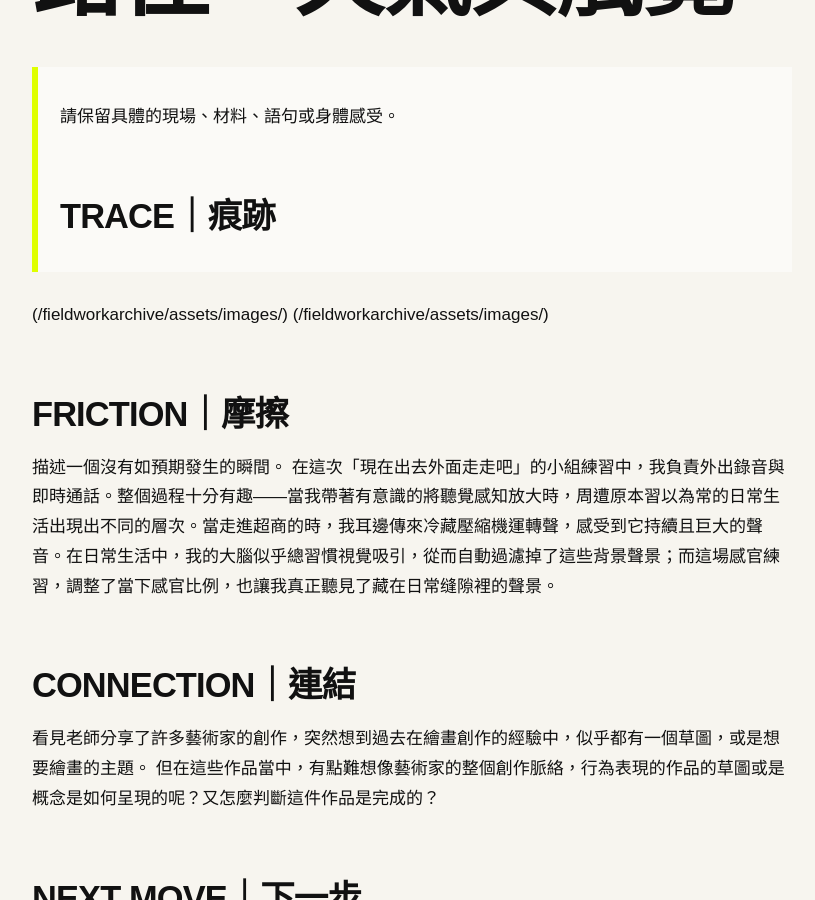
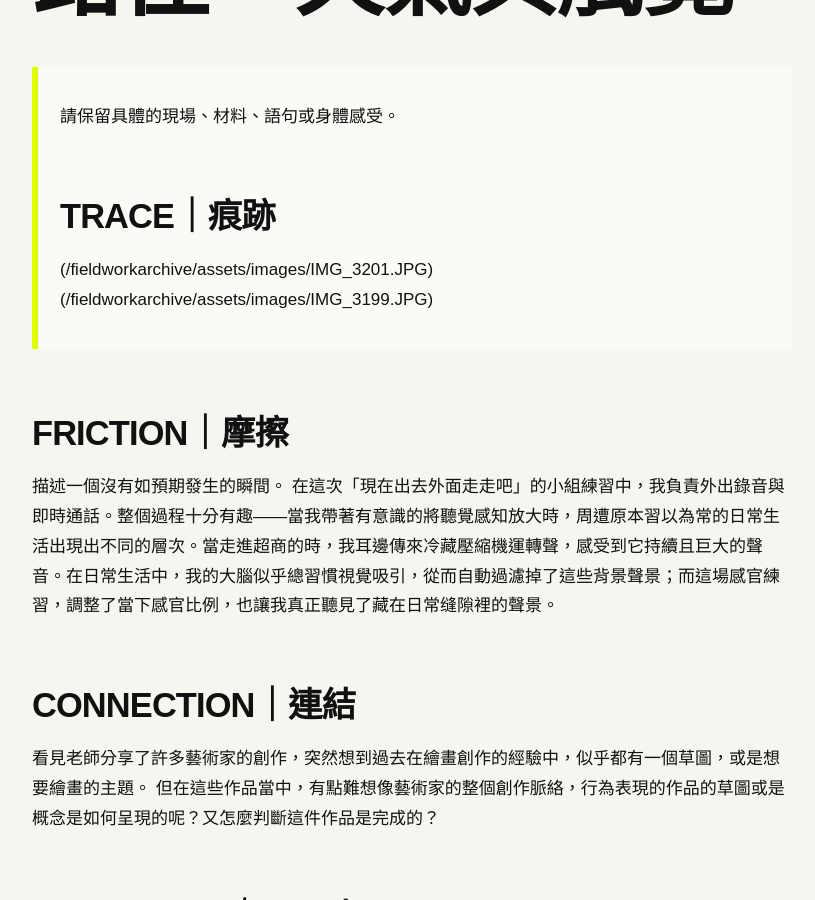
Before and after one commit to yunjiajang/fieldworkarchive, a Jekyll site: the page built from weeks/week-03.md, in a window 1280 px wide and 900 px high, scrolled down 307 px. Shown: the whole window, without its empty margins (48-863 px from the left). Built offline with Jekyll 4.4.1, drawn with Linux system fonts in a browser that asks for light colours.

Commit message:
Update week-03.md

```diff
--- a/weeks/week-03.md
+++ b/weeks/week-03.md
@@ -9,9 +9,9 @@ permalink: /weeks/week-03/
 
 > 請保留具體的現場、材料、語句或身體感受。
 ## TRACE｜痕跡
+({{ '/assets/images/IMG_3201.JPG' | relative_url }})
+({{ '/assets/images/IMG_3199.JPG' | relative_url }})
 
-({{ '/assets/images/'IMG_3201.JPG| relative_url }})
-({{ '/assets/images/'IMG_3199.JPG | relative_url }})
 ## FRICTION｜摩擦
 
 描述一個沒有如預期發生的瞬間。
```
